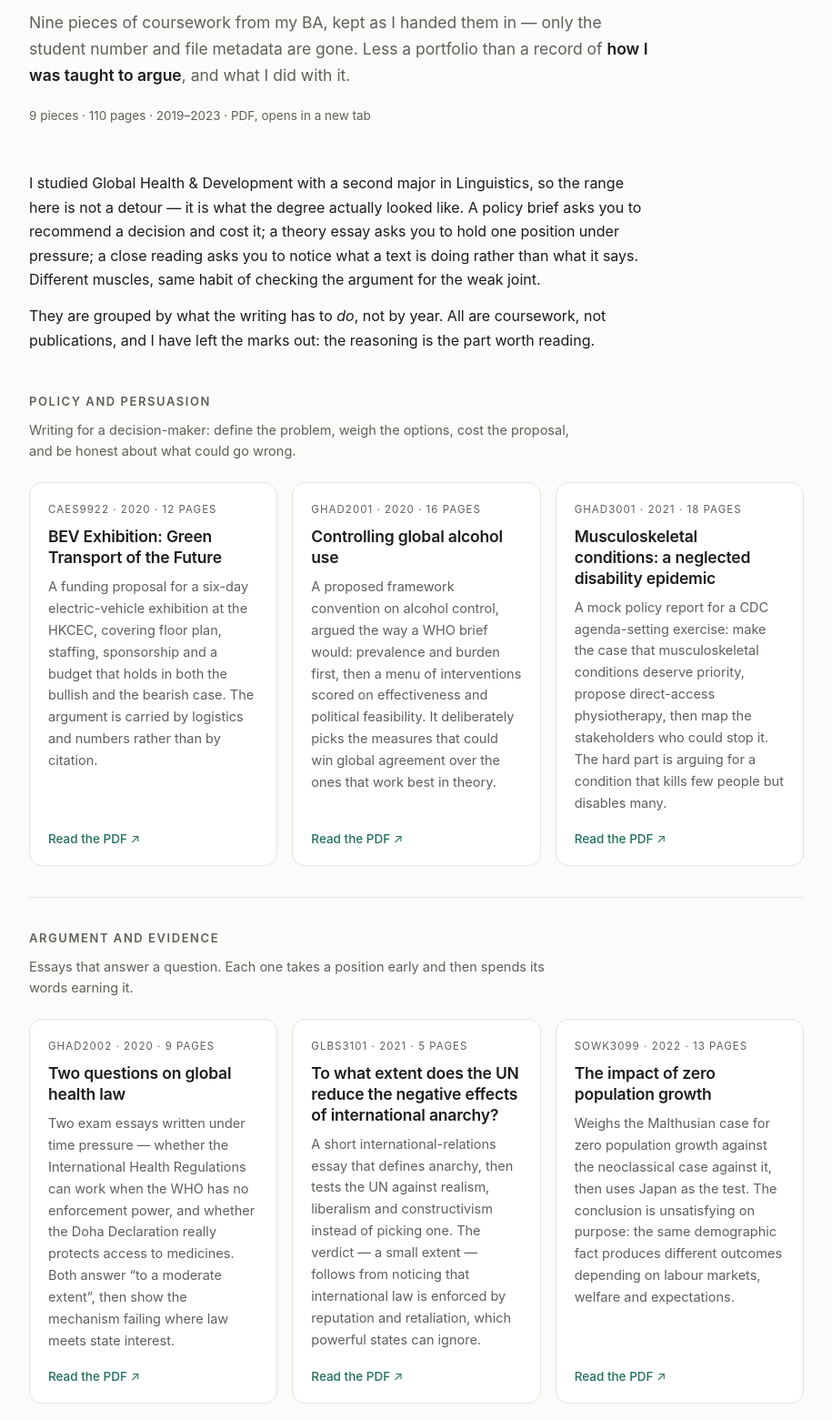
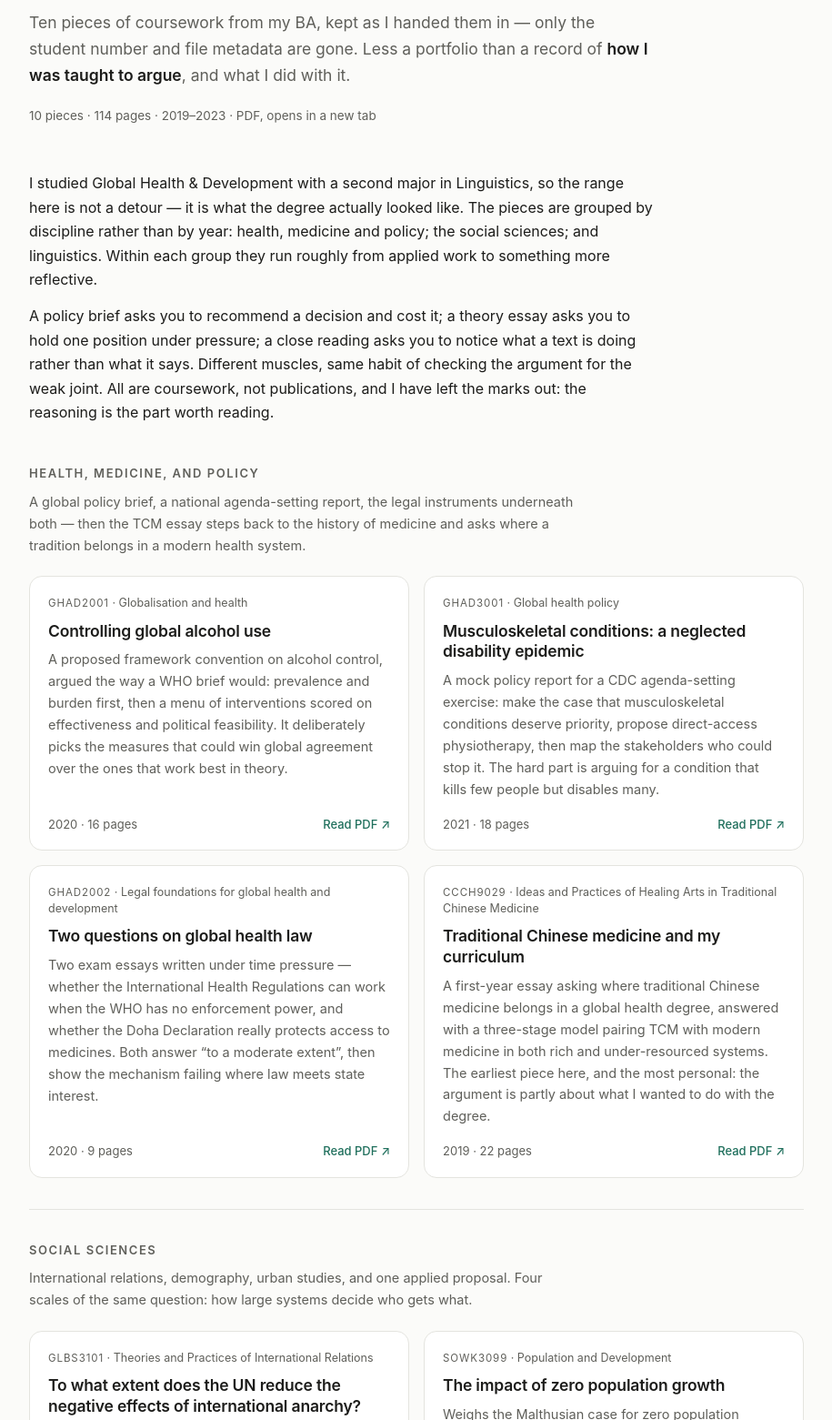
Before and after one commit to terbiume65/terbiume65.github.io, a plain HTML site: page writing.html in a window 1280 px wide. Shown: the part 212-1773 px from the top of the page at 91% size, without its empty margins (182-1097 px from the left). Drawn offline with Linux system fonts and the light colour scheme.

Commit message:
Group writing samples by discipline and add course names
Reorganise the page into health, medicine and policy; social sciences; and
linguistics, and show the full course title on every card. Add the LING2058
Cantonese linguistics quiz, with the student number redacted like the rest.

```diff
--- a/writing.html
+++ b/writing.html
@@ -4,7 +4,7 @@
 <meta charset="utf-8">
 <meta name="viewport" content="width=device-width, initial-scale=1">
 <title>Writing samples — Toby Chung</title>
-<meta name="description" content="Nine pieces of coursework from my undergraduate years at HKU — policy briefs, essays, and a project proposal.">
+<meta name="description" content="Ten pieces of coursework from my undergraduate years at HKU — global health policy, social sciences, and linguistics.">
 <style>
   :root {
     --bg: #fbfbf9; --surface: #ffffff; --text: #1c1c1a; --muted: #5f5f5a;
@@ -53,22 +53,26 @@
   }
   .group-note { color: var(--muted); font-size: 14.5px; max-width: 66ch; margin: 0 0 22px; }
 
-  .grid { display: grid; grid-template-columns: repeat(auto-fill, minmax(258px, 1fr)); gap: 16px; }
+  .grid { display: grid; grid-template-columns: repeat(auto-fill, minmax(330px, 1fr)); gap: 16px; }
 
   .card {
     display: flex; flex-direction: column; text-decoration: none; color: inherit;
     background: var(--surface); border: 1px solid var(--line); border-radius: var(--radius);
-    padding: 20px 20px 18px; transition: border-color .15s, transform .15s;
+    padding: 20px 20px 17px; transition: border-color .15s, transform .15s;
   }
   .card:hover { border-color: var(--accent); transform: translateY(-2px); }
-  .card .meta {
-    font-size: 11.5px; letter-spacing: .09em; text-transform: uppercase;
-    color: var(--muted); margin: 0 0 9px;
+  .card .meta { font-size: 12.5px; color: var(--muted); margin: 0 0 10px; line-height: 1.45; }
+  .card .meta .code {
+    font-size: 11.5px; letter-spacing: .08em; text-transform: uppercase;
   }
   .card h3 { font-size: 17.5px; line-height: 1.3; letter-spacing: -0.01em; margin: 0 0 8px; font-weight: 600; }
   .card .desc { font-size: 14.5px; color: var(--muted); margin: 0 0 16px; flex: 1; }
-  .card .read { font-size: 13.5px; font-weight: 500; color: var(--accent); margin: 0; }
-  .card .read .arrow { font-weight: 400; }
+  .card .read {
+    display: flex; flex-wrap: wrap; align-items: baseline; justify-content: space-between;
+    gap: 4px 12px; margin: 0; font-size: 13px;
+  }
+  .card .read .pages { color: var(--muted); }
+  .card .read .go { color: var(--accent); font-weight: 500; }
 
   footer {
     padding: 30px 0 64px; color: var(--muted); font-size: 13.5px;
@@ -86,49 +90,41 @@
     <p class="eyebrow">University of Hong Kong · 2019–2023</p>
     <h1>Writing samples</h1>
     <p class="lede">
-      Nine pieces of coursework from my BA, kept as I handed them in — only the student number and
+      Ten pieces of coursework from my BA, kept as I handed them in — only the student number and
       file metadata are gone. Less a portfolio than a record of <strong>how I was taught to argue</strong>,
       and what I did with it.
     </p>
-    <p class="facts"><span>9 pieces</span> · <span>110 pages</span> · <span>2019–2023</span> · <span>PDF, opens in a new tab</span></p>
+    <p class="facts"><span>10 pieces</span> · <span>114 pages</span> · <span>2019–2023</span> · <span>PDF, opens in a new tab</span></p>
   </header>
 
   <main>
     <div class="intro">
       <p>
         I studied Global Health &amp; Development with a second major in Linguistics, so the range here
-        is not a detour — it is what the degree actually looked like. A policy brief asks you to
-        recommend a decision and cost it; a theory essay asks you to hold one position under pressure;
-        a close reading asks you to notice what a text is doing rather than what it says. Different
-        muscles, same habit of checking the argument for the weak joint.
+        is not a detour — it is what the degree actually looked like. The pieces are grouped by
+        discipline rather than by year: health, medicine and policy; the social sciences; and
+        linguistics. Within each group they run roughly from applied work to something more reflective.
       </p>
       <p>
-        They are grouped by what the writing has to <em>do</em>, not by year. All are coursework, not
-        publications, and I have left the marks out: the reasoning is the part worth reading.
+        A policy brief asks you to recommend a decision and cost it; a theory essay asks you to hold one
+        position under pressure; a close reading asks you to notice what a text is doing rather than
+        what it says. Different muscles, same habit of checking the argument for the weak joint. All are
+        coursework, not publications, and I have left the marks out: the reasoning is the part worth
+        reading.
       </p>
     </div>
 
     <section class="group">
-      <h2>Policy and persuasion</h2>
+      <h2>Health, medicine, and policy</h2>
       <p class="group-note">
-        Writing for a decision-maker: define the problem, weigh the options, cost the proposal, and be
-        honest about what could go wrong.
+        A global policy brief, a national agenda-setting report, the legal instruments underneath both —
+        then the TCM essay steps back to the history of medicine and asks where a tradition belongs in
+        a modern health system.
       </p>
       <div class="grid">
 
-        <a class="card" href="writing/bev-exhibition-proposal.pdf" target="_blank" rel="noopener">
-          <p class="meta">CAES9922 · 2020 · 12 pages</p>
-          <h3>BEV Exhibition: Green Transport of the Future</h3>
-          <p class="desc">
-            A funding proposal for a six-day electric-vehicle exhibition at the HKCEC, covering floor
-            plan, staffing, sponsorship and a budget that holds in both the bullish and the bearish
-            case. The argument is carried by logistics and numbers rather than by citation.
-          </p>
-          <p class="read">Read the PDF <span class="arrow" aria-hidden="true">↗</span></p>
-        </a>
-
         <a class="card" href="writing/alcohol-policy-brief.pdf" target="_blank" rel="noopener">
-          <p class="meta">GHAD2001 · 2020 · 16 pages</p>
+          <p class="meta"><span class="code">GHAD2001</span> · Globalisation and health</p>
           <h3>Controlling global alcohol use</h3>
           <p class="desc">
             A proposed framework convention on alcohol control, argued the way a WHO brief would:
@@ -136,11 +132,11 @@
             political feasibility. It deliberately picks the measures that could win global agreement
             over the ones that work best in theory.
           </p>
-          <p class="read">Read the PDF <span class="arrow" aria-hidden="true">↗</span></p>
+          <p class="read"><span class="pages">2020 · 16 pages</span><span class="go">Read PDF ↗</span></p>
         </a>
 
         <a class="card" href="writing/musculoskeletal-policy-report.pdf" target="_blank" rel="noopener">
-          <p class="meta">GHAD3001 · 2021 · 18 pages</p>
+          <p class="meta"><span class="code">GHAD3001</span> · Global health policy</p>
           <h3>Musculoskeletal conditions: a neglected disability epidemic</h3>
           <p class="desc">
             A mock policy report for a CDC agenda-setting exercise: make the case that musculoskeletal
@@ -148,22 +144,11 @@
             who could stop it. The hard part is arguing for a condition that kills few people but
             disables many.
           </p>
-          <p class="read">Read the PDF <span class="arrow" aria-hidden="true">↗</span></p>
+          <p class="read"><span class="pages">2021 · 18 pages</span><span class="go">Read PDF ↗</span></p>
         </a>
 
-      </div>
-    </section>
-
-    <section class="group">
-      <h2>Argument and evidence</h2>
-      <p class="group-note">
-        Essays that answer a question. Each one takes a position early and then spends its words
-        earning it.
-      </p>
-      <div class="grid">
-
         <a class="card" href="writing/global-health-law-essays.pdf" target="_blank" rel="noopener">
-          <p class="meta">GHAD2002 · 2020 · 9 pages</p>
+          <p class="meta"><span class="code">GHAD2002</span> · Legal foundations for global health and development</p>
           <h3>Two questions on global health law</h3>
           <p class="desc">
             Two exam essays written under time pressure — whether the International Health Regulations
@@ -171,11 +156,34 @@
             protects access to medicines. Both answer “to a moderate extent”, then show the mechanism
             failing where law meets state interest.
           </p>
-          <p class="read">Read the PDF <span class="arrow" aria-hidden="true">↗</span></p>
+          <p class="read"><span class="pages">2020 · 9 pages</span><span class="go">Read PDF ↗</span></p>
         </a>
 
+        <a class="card" href="writing/tcm-curriculum-essay.pdf" target="_blank" rel="noopener">
+          <p class="meta"><span class="code">CCCH9029</span> · Ideas and Practices of Healing Arts in Traditional Chinese Medicine</p>
+          <h3>Traditional Chinese medicine and my curriculum</h3>
+          <p class="desc">
+            A first-year essay asking where traditional Chinese medicine belongs in a global health
+            degree, answered with a three-stage model pairing TCM with modern medicine in both rich
+            and under-resourced systems. The earliest piece here, and the most personal: the argument
+            is partly about what I wanted to do with the degree.
+          </p>
+          <p class="read"><span class="pages">2019 · 22 pages</span><span class="go">Read PDF ↗</span></p>
+        </a>
+
+      </div>
+    </section>
+
+    <section class="group">
+      <h2>Social sciences</h2>
+      <p class="group-note">
+        International relations, demography, urban studies, and one applied proposal. Four scales of the
+        same question: how large systems decide who gets what.
+      </p>
+      <div class="grid">
+
         <a class="card" href="writing/un-anarchy-essay.pdf" target="_blank" rel="noopener">
-          <p class="meta">GLBS3101 · 2021 · 5 pages</p>
+          <p class="meta"><span class="code">GLBS3101</span> · Theories and Practices of International Relations</p>
           <h3>To what extent does the UN reduce the negative effects of international anarchy?</h3>
           <p class="desc">
             A short international-relations essay that defines anarchy, then tests the UN against
@@ -183,11 +191,11 @@
             extent — follows from noticing that international law is enforced by reputation and
             retaliation, which powerful states can ignore.
           </p>
-          <p class="read">Read the PDF <span class="arrow" aria-hidden="true">↗</span></p>
+          <p class="read"><span class="pages">2021 · 5 pages</span><span class="go">Read PDF ↗</span></p>
         </a>
 
         <a class="card" href="writing/zero-population-growth.pdf" target="_blank" rel="noopener">
-          <p class="meta">SOWK3099 · 2022 · 13 pages</p>
+          <p class="meta"><span class="code">SOWK3099</span> · Population and Development</p>
           <h3>The impact of zero population growth</h3>
           <p class="desc">
             Weighs the Malthusian case for zero population growth against the neoclassical case
@@ -195,34 +203,11 @@
             same demographic fact produces different outcomes depending on labour markets, welfare
             and expectations.
           </p>
-          <p class="read">Read the PDF <span class="arrow" aria-hidden="true">↗</span></p>
-        </a>
-
-      </div>
-    </section>
-
-    <section class="group">
-      <h2>Language, place, and self</h2>
-      <p class="group-note">
-        Close reading, and the two pieces where the first person is part of the argument rather than
-        a formality.
-      </p>
-      <div class="grid">
-
-        <a class="card" href="writing/tcm-curriculum-essay.pdf" target="_blank" rel="noopener">
-          <p class="meta">CCCH9029 · 2019 · 22 pages</p>
-          <h3>Traditional Chinese medicine and my curriculum</h3>
-          <p class="desc">
-            A first-year essay asking where traditional Chinese medicine belongs in a global health
-            degree, answered with a three-stage model pairing TCM with modern medicine in both rich
-            and under-resourced systems. The earliest piece here, and the most personal: the argument
-            is partly about what I wanted to do with the degree.
-          </p>
-          <p class="read">Read the PDF <span class="arrow" aria-hidden="true">↗</span></p>
+          <p class="read"><span class="pages">2022 · 13 pages</span><span class="go">Read PDF ↗</span></p>
         </a>
 
         <a class="card" href="writing/enclave-urbanism-reflection.pdf" target="_blank" rel="noopener">
-          <p class="meta">URBS1003 · 2020 · 3 pages</p>
+          <p class="meta"><span class="code">URBS1003</span> · Theories and Global Trends in Urban Development</p>
           <h3>Reflections on enclave urbanism</h3>
           <p class="desc">
             A response to He’s paper on enclosed residential forms in Guangzhou, read against a longer
@@ -230,11 +215,33 @@
             compounds and gated communities. It ends with a suggestion the original did not make: treat
             “enclaveness” as a scale, not a binary.
           </p>
-          <p class="read">Read the PDF <span class="arrow" aria-hidden="true">↗</span></p>
+          <p class="read"><span class="pages">2020 · 3 pages</span><span class="go">Read PDF ↗</span></p>
         </a>
 
+        <a class="card" href="writing/bev-exhibition-proposal.pdf" target="_blank" rel="noopener">
+          <p class="meta"><span class="code">CAES9922</span> · Language, Genre and Reports</p>
+          <h3>BEV Exhibition: Green Transport of the Future</h3>
+          <p class="desc">
+            A funding proposal for a six-day electric-vehicle exhibition at the HKCEC, covering floor
+            plan, staffing, sponsorship and a budget that holds in both the bullish and the bearish
+            case. The argument is carried by logistics and numbers rather than by citation.
+          </p>
+          <p class="read"><span class="pages">2020 · 12 pages</span><span class="go">Read PDF ↗</span></p>
+        </a>
+
+      </div>
+    </section>
+
+    <section class="group">
+      <h2>Linguistics</h2>
+      <p class="group-note">
+        Two courses, one question — what carries meaning. One follows it through sound and context;
+        the other through the history and structure of a single language.
+      </p>
+      <div class="grid">
+
         <a class="card" href="writing/semantics-essay.pdf" target="_blank" rel="noopener">
-          <p class="meta">LING2003 · 2021 · 12 pages</p>
+          <p class="meta"><span class="code">LING2003</span> · Semantics: Meaning and Grammar</p>
           <h3>Sounds, context, and meaning</h3>
           <p class="desc">
             An argument that semantics cannot be studied as a closed module, built from tone in
@@ -242,7 +249,19 @@
             literal meaning misleads an outsider. The examples carry the argument, which is how
             linguistics usually has to work.
           </p>
-          <p class="read">Read the PDF <span class="arrow" aria-hidden="true">↗</span></p>
+          <p class="read"><span class="pages">2021 · 12 pages</span><span class="go">Read PDF ↗</span></p>
+        </a>
+
+        <a class="card" href="writing/cantonese-linguistics-quiz.pdf" target="_blank" rel="noopener">
+          <p class="meta"><span class="code">LING2058</span> · Topics in Cantonese Linguistics</p>
+          <h3>Four questions on Cantonese</h3>
+          <p class="desc">
+            Four short answers from a midterm: why Cantonese keeps Middle Chinese final consonants and
+            the rhymes of Tang poetry that Mandarin lost, who the Bai Yue were and what their languages
+            left in Cantonese, why no single romanisation ever stuck, and a derivational rule for AAB
+            ideophones tested on new adjectives.
+          </p>
+          <p class="read"><span class="pages">2021 · 4 pages</span><span class="go">Read PDF ↗</span></p>
         </a>
 
       </div>
```
Also changed, not shown: 2 other files.
